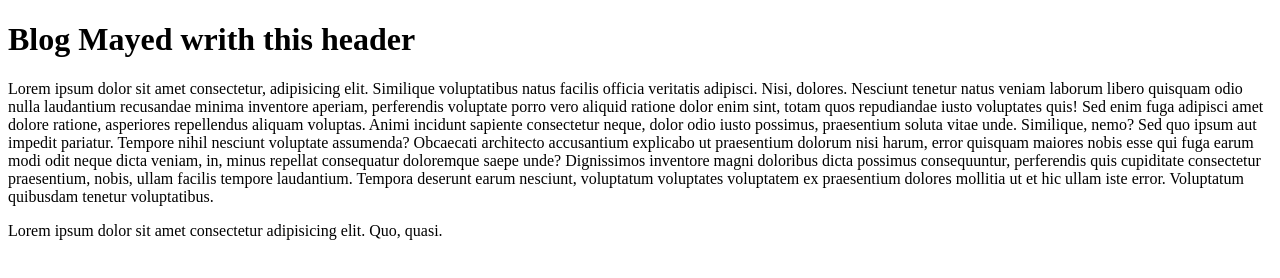
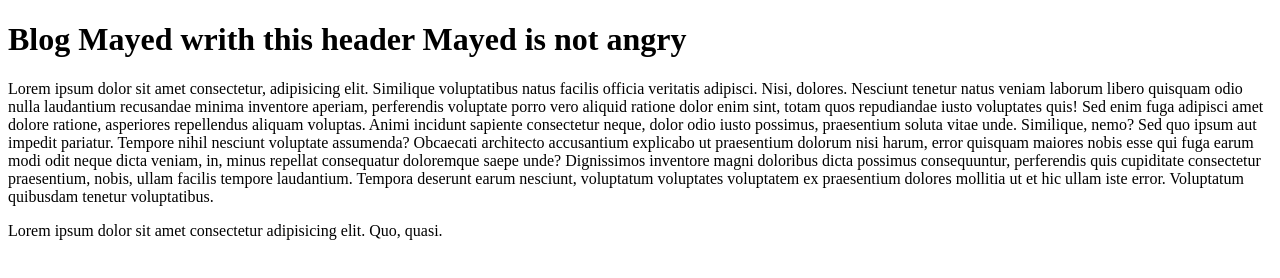
Before and after one commit to zamanmayed1/snake-game, a plain HTML site: page blogpage.html in a window 1280 px wide. Drawn offline with Linux system fonts and the light colour scheme.

Commit message:
Mayed is not angry

```diff
--- a/blogpage.html
+++ b/blogpage.html
@@ -7,7 +7,7 @@
     <title>Blog </title>
 </head>
 <body>
-    <h1>Blog Mayed writh this header</h1>
+    <h1>Blog Mayed writh this header Mayed is not angry</h1>
     <p>Lorem ipsum dolor sit amet consectetur, adipisicing elit. Similique voluptatibus natus facilis officia veritatis adipisci. Nisi, dolores. Nesciunt tenetur natus veniam laborum libero quisquam odio nulla laudantium recusandae minima inventore aperiam, perferendis voluptate porro vero aliquid ratione dolor enim sint, totam quos repudiandae iusto voluptates quis! Sed enim fuga adipisci amet dolore ratione, asperiores repellendus aliquam voluptas. Animi incidunt sapiente consectetur neque, dolor odio iusto possimus, praesentium soluta vitae unde. Similique, nemo? Sed quo ipsum aut impedit pariatur. Tempore nihil nesciunt voluptate assumenda? Obcaecati architecto accusantium explicabo ut praesentium dolorum nisi harum, error quisquam maiores nobis esse qui fuga earum modi odit neque dicta veniam, in, minus repellat consequatur doloremque saepe unde? Dignissimos inventore magni doloribus dicta possimus consequuntur, perferendis quis cupiditate consectetur praesentium, nobis, ullam facilis tempore laudantium. Tempora deserunt earum nesciunt, voluptatum voluptates voluptatem ex praesentium dolores mollitia ut et hic ullam iste error. Voluptatum quibusdam tenetur voluptatibus.</p>
     <p>Lorem ipsum dolor sit amet consectetur adipisicing elit. Quo, quasi.</p>
 </body>
```
